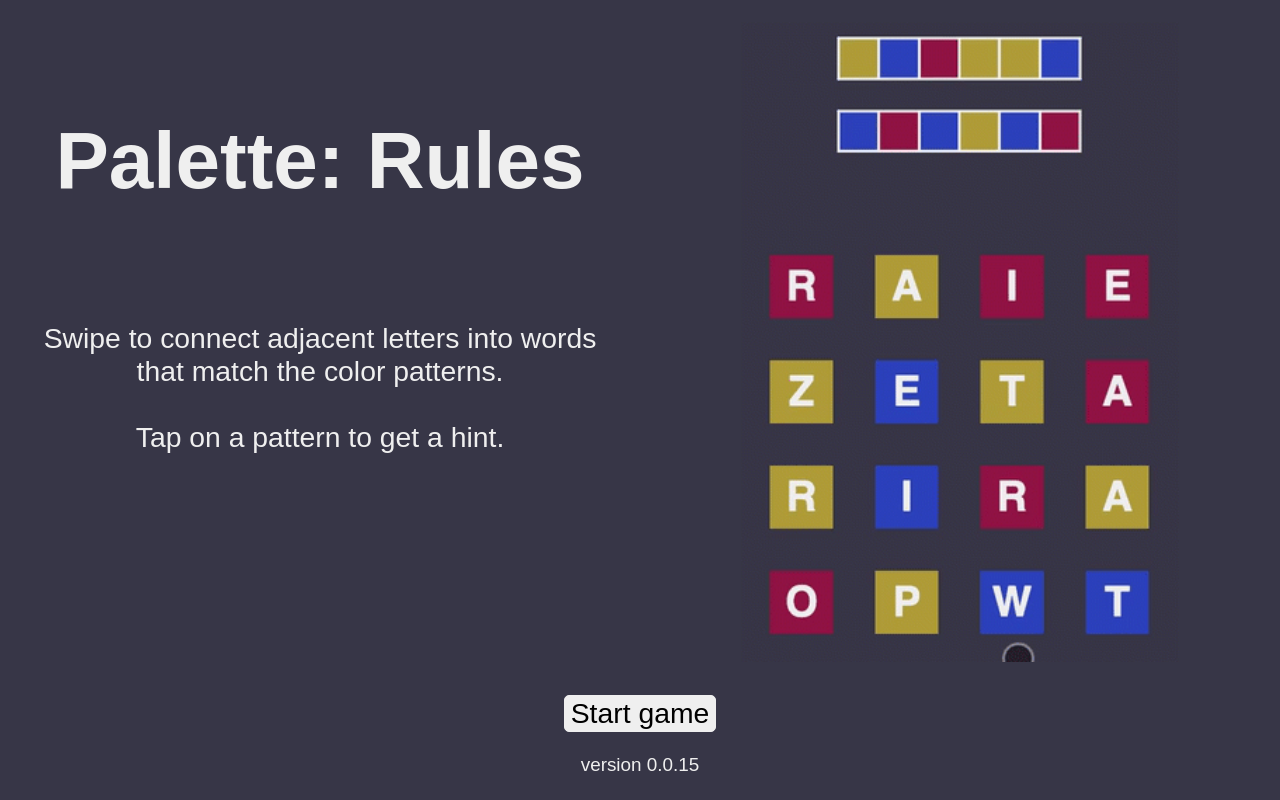
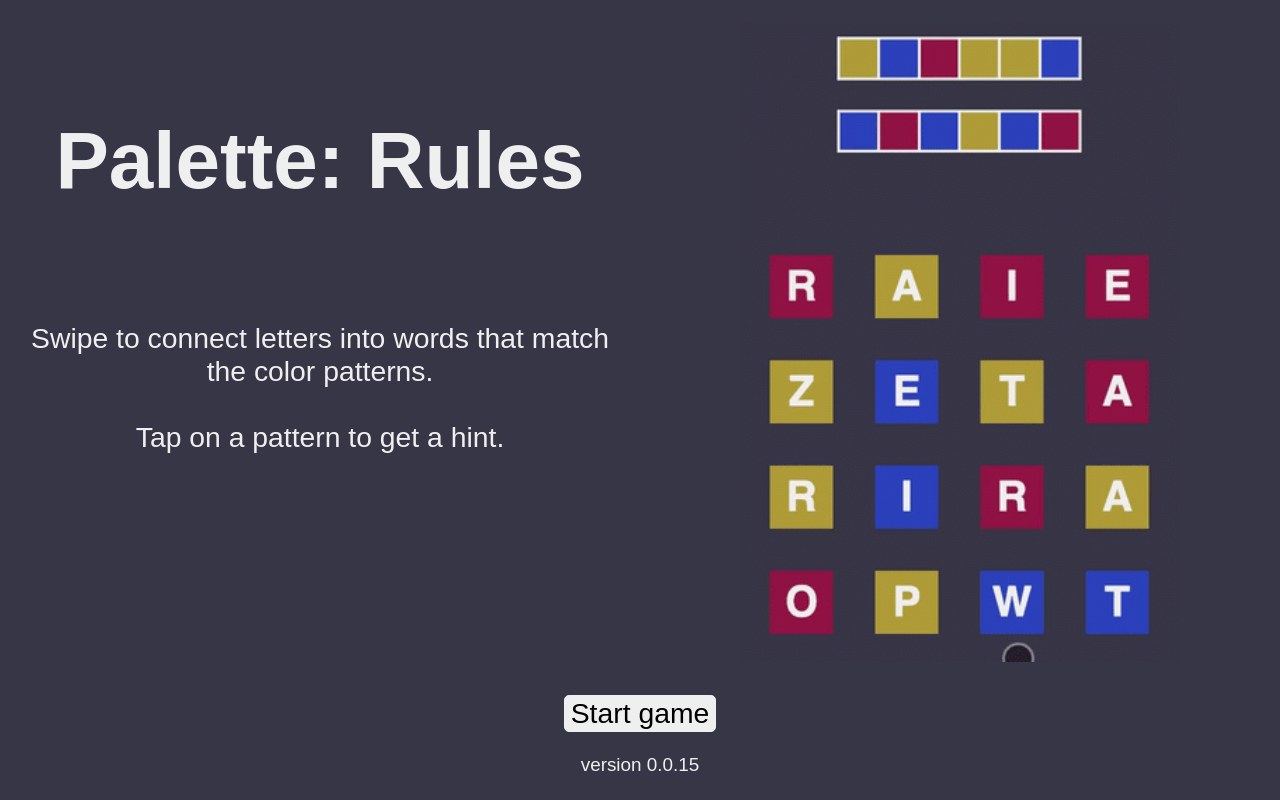
Before and after one commit to skedwards88/lexlet, a React app: page / in a window 1280 px wide. Built offline with nearby package versions, Linux system fonts and the light colour scheme.

Commit message:
modify rules text

```diff
--- a/src/components/Rules.js
+++ b/src/components/Rules.js
@@ -5,7 +5,7 @@ export default function Rules({ setDisplay, isFirstGame, setIsFirstGame }) {
   return (
     <div className="App rules">
       <h1 id="rulesHeader">Palette: Rules</h1>
-      <p id="rulesText">{`Swipe to connect adjacent letters into words that match the color patterns.\n\nTap on a pattern to get a hint.`}</p>
+      <p id="rulesText">{`Swipe to connect letters into words that match the color patterns.\n\nTap on a pattern to get a hint.`}</p>
       <div id="rulesDemo"></div>
       <button
         id="rulesClose"
```
